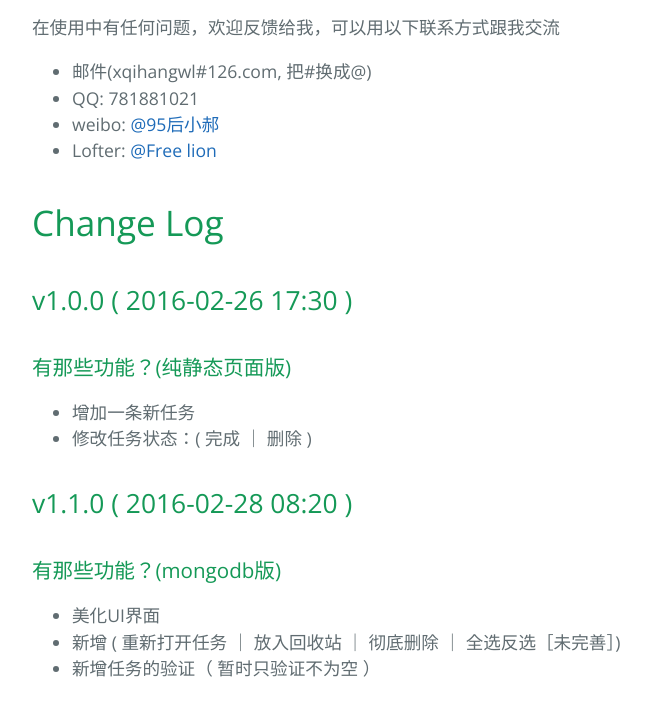
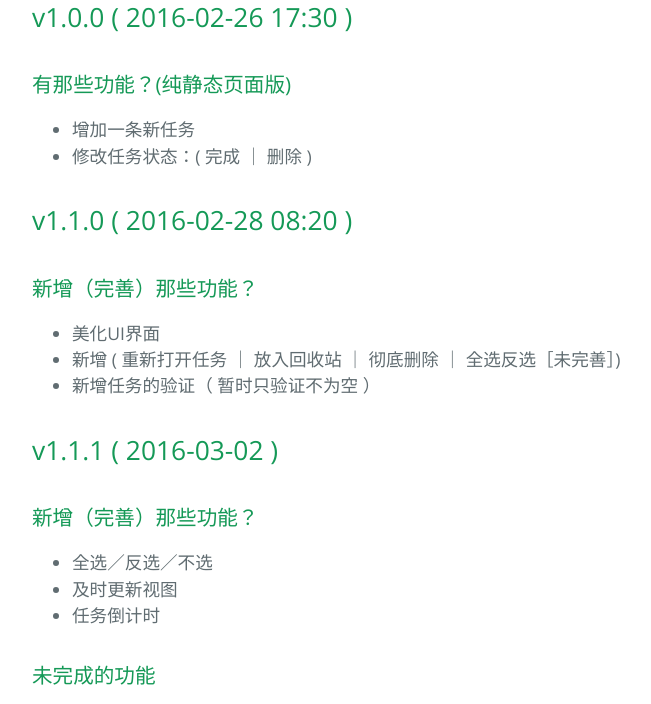
Before and after one commit to xqihang/TodoList, a website: page index.html in a window 1280 px wide. Shown: the part 746-1450 px from the top of the page, without its empty margins (192-843 px from the left). Drawn offline with nearby package versions, Linux system fonts and the light colour scheme.

```diff
--- a/index.html
+++ b/index.html
@@ -29,22 +29,6 @@
 
 <p>使用git下载项目并进入目录，执行命令  node ./bin/www 来启动服务</p>
 
-<p>依赖 ： Angular  bootstrap</p>
-
-<h2>
-<a id="有问题反馈" class="anchor" href="#%E6%9C%89%E9%97%AE%E9%A2%98%E5%8F%8D%E9%A6%88" aria-hidden="true"><span aria-hidden="true" class="octicon octicon-link"></span></a>有问题反馈</h2>
-
-<p>在使用中有任何问题，欢迎反馈给我，可以用以下联系方式跟我交流</p>
-
-<ul>
-<li>邮件(xqihangwl#126.com, 把#换成@)</li>
-<li>QQ: 781881021</li>
-<li>weibo: <a href="http://weibo.com/xqihang">@95后小郝</a>
-</li>
-<li>Lofter: <a href="http://photo.freelion.me">@Free lion</a>
-</li>
-</ul>
-
 <h1>
 <a id="change-log" class="anchor" href="#change-log" aria-hidden="true"><span aria-hidden="true" class="octicon octicon-link"></span></a>Change Log</h1>
 
@@ -63,7 +47,7 @@
 <a id="v110--2016-02-28-0820-" class="anchor" href="#v110--2016-02-28-0820-" aria-hidden="true"><span aria-hidden="true" class="octicon octicon-link"></span></a>v1.1.0 ( 2016-02-28 08:20 )</h2>
 
 <h3>
-<a id="有那些功能mongodb版" class="anchor" href="#%E6%9C%89%E9%82%A3%E4%BA%9B%E5%8A%9F%E8%83%BDmongodb%E7%89%88" aria-hidden="true"><span aria-hidden="true" class="octicon octicon-link"></span></a>有那些功能？(mongodb版)</h3>
+<a id="新增完善那些功能" class="anchor" href="#%E6%96%B0%E5%A2%9E%E5%AE%8C%E5%96%84%E9%82%A3%E4%BA%9B%E5%8A%9F%E8%83%BD" aria-hidden="true"><span aria-hidden="true" class="octicon octicon-link"></span></a>新增（完善）那些功能？</h3>
 
 <ul>
 <li>美化UI界面</li>
@@ -71,11 +55,22 @@
 <li>新增任务的验证（ 暂时只验证不为空 ）</li>
 </ul>
 
+<h2>
+<a id="v111--2016-03-02-" class="anchor" href="#v111--2016-03-02-" aria-hidden="true"><span aria-hidden="true" class="octicon octicon-link"></span></a>v1.1.1 ( 2016-03-02 )</h2>
+
+<h3>
+<a id="新增完善那些功能-1" class="anchor" href="#%E6%96%B0%E5%A2%9E%E5%AE%8C%E5%96%84%E9%82%A3%E4%BA%9B%E5%8A%9F%E8%83%BD-1" aria-hidden="true"><span aria-hidden="true" class="octicon octicon-link"></span></a>新增（完善）那些功能？</h3>
+
+<ul>
+<li>全选／反选／不选</li>
+<li>及时更新视图</li>
+<li>任务倒计时</li>
+</ul>
+
 <h3>
 <a id="未完成的功能" class="anchor" href="#%E6%9C%AA%E5%AE%8C%E6%88%90%E7%9A%84%E5%8A%9F%E8%83%BD" aria-hidden="true"><span aria-hidden="true" class="octicon octicon-link"></span></a>未完成的功能</h3>
 
 <ul>
-<li>任务倒计时</li>
 <li>任务提醒通知</li>
 <li>其他 ( 你有什么需要的功能，欢迎提交需求 )</li>
 </ul>
--- a/params.json
+++ b/params.json
@@ -1 +1 @@
-{"name":"Todolist","tagline":"This is a simple todo-list system...","body":"# TodoList System\r\n \r\n##这是一个简单的TodoList应用\r\n \r\n使用了express作为web服务来启用\r\n \r\n使用git下载项目并进入目录，执行命令  node ./bin/www 来启动服务\r\n \r\n依赖 ： Angular  bootstrap\r\n \r\n \r\n##有问题反馈\r\n在使用中有任何问题，欢迎反馈给我，可以用以下联系方式跟我交流\r\n \r\n* 邮件(xqihangwl#126.com, 把#换成@)\r\n* QQ: 781881021\r\n* weibo: [@95后小郝](http://weibo.com/xqihang)\r\n* Lofter: [@Free lion](http://photo.freelion.me)\r\n \r\n \r\n#Change Log\r\n\r\n## v1.0.0 ( 2016-02-26 17:30 )\r\n\r\n###有那些功能？(纯静态页面版)\r\n\r\n* 增加一条新任务\r\n* 修改任务状态：( 完成 ｜ 删除 )\r\n\r\n\r\n## v1.1.0 ( 2016-02-28 08:20 )\r\n\r\n###有那些功能？(mongodb版)\r\n\r\n* 美化UI界面\r\n* 新增 ( 重新打开任务 ｜ 放入回收站 ｜ 彻底删除 ｜ 全选反选［未完善］)\r\n* 新增任务的验证（ 暂时只验证不为空 ）\r\n\r\n\r\n###未完成的功能\r\n\r\n* 任务倒计时\r\n* 任务提醒通知\r\n* 其他 ( 你有什么需要的功能，欢迎提交需求 )","google":"","note":"Don't delete this file! It's used internally to help with page regeneration."}
+{"name":"Todolist","tagline":"This is a simple todo-list system...","body":"# TodoList System\r\n \r\n##这是一个简单的TodoList应用\r\n \r\n使用了express作为web服务来启用\r\n \r\n使用git下载项目并进入目录，执行命令  node ./bin/www 来启动服务\r\n \r\n#Change Log\r\n\r\n## v1.0.0 ( 2016-02-26 17:30 )\r\n\r\n###有那些功能？(纯静态页面版)\r\n\r\n* 增加一条新任务\r\n* 修改任务状态：( 完成 ｜ 删除 )\r\n\r\n\r\n## v1.1.0 ( 2016-02-28 08:20 )\r\n\r\n###新增（完善）那些功能？\r\n\r\n* 美化UI界面\r\n* 新增 ( 重新打开任务 ｜ 放入回收站 ｜ 彻底删除 ｜ 全选反选［未完善］)\r\n* 新增任务的验证（ 暂时只验证不为空 ）\r\n\r\n\r\n## v1.1.1 ( 2016-03-02 )\r\n\r\n###新增（完善）那些功能？\r\n\r\n* 全选／反选／不选\r\n* 及时更新视图\r\n* 任务倒计时\r\n\r\n\r\n###未完成的功能\r\n\r\n* 任务提醒通知\r\n* 其他 ( 你有什么需要的功能，欢迎提交需求 )","google":"","note":"Don't delete this file! It's used internally to help with page regeneration."}
```
